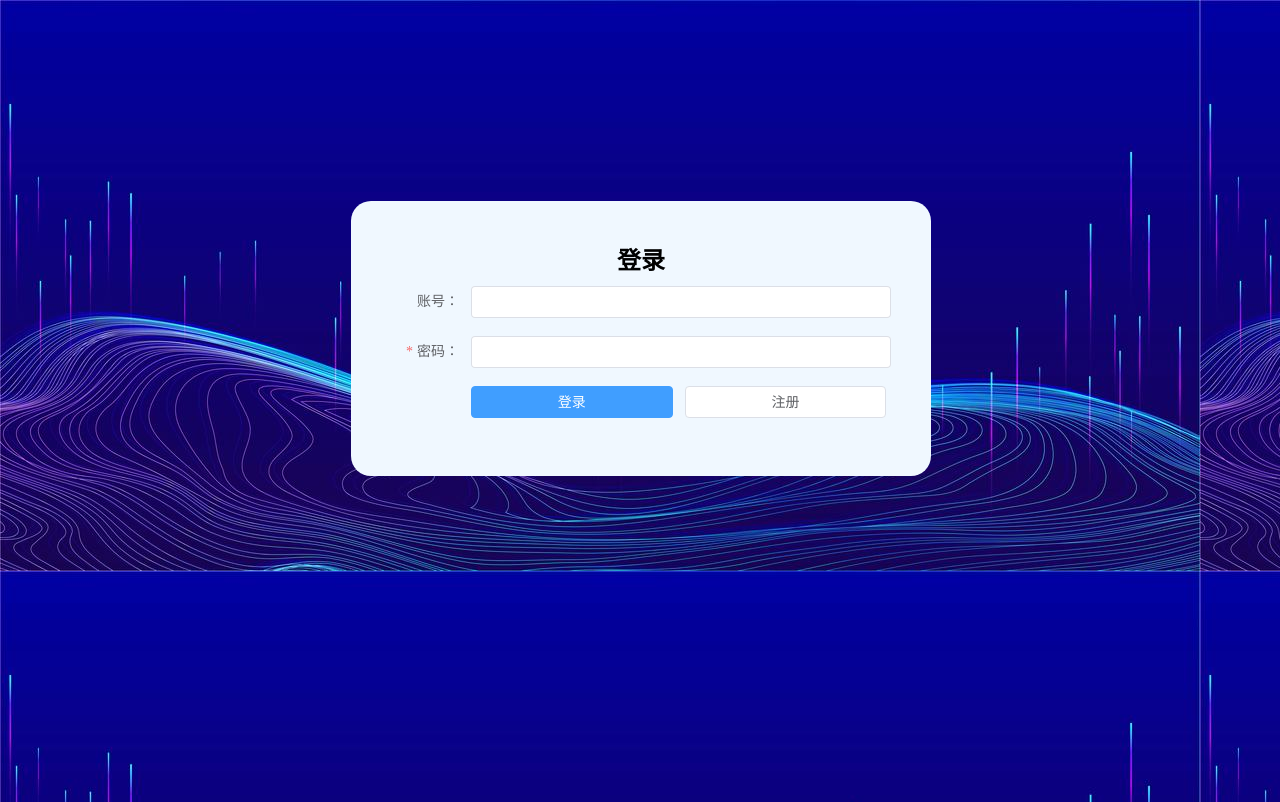
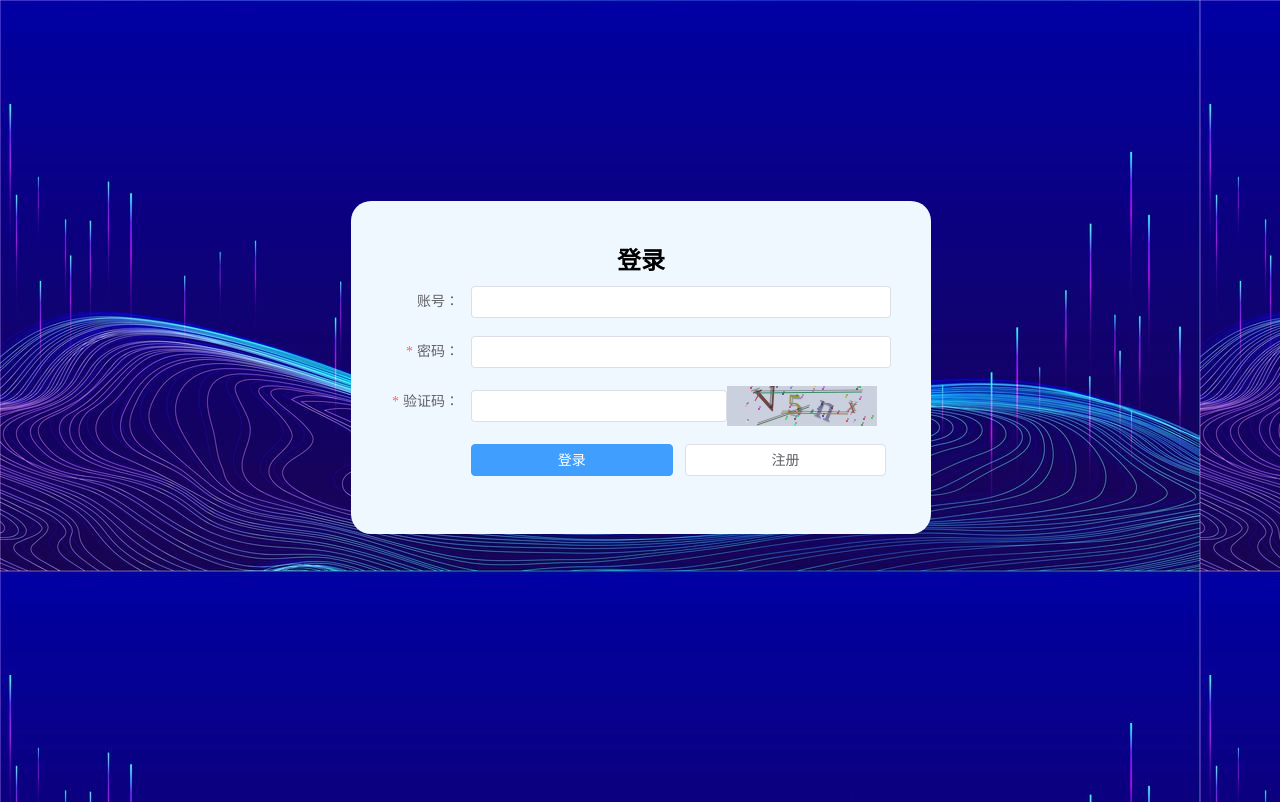
Before and after one commit to MainClassxxx/Login, a Vue app: page /login in a window 1280 px wide. Built offline with nearby package versions, Linux system fonts and the light colour scheme.

Commit message:
登录添加验证码

```diff
--- a/src/type/login.ts
+++ b/src/type/login.ts
@@ -2,12 +2,15 @@
 export interface LoginFromInt{
     uname:string
     password:string
+    captcha:string
+
 }
 //定义类,导出
 export class LoginData {
     //实例化
     ruleForm:LoginFromInt={
         uname:"",
-        password:""
+        password:"",
+        captcha:""
     }
 }
--- a/src/views/LoginView.vue
+++ b/src/views/LoginView.vue
@@ -8,6 +8,16 @@
             </el-form-item>
             <el-form-item label="密码：" prop="password">
                 <el-input v-model="ruleForm.password" type="password" autocomplete="off" />
+            </el-form-item>
+            <el-form-item label="验证码：" prop="captcha" class="CharacterVerification">
+                <el-input v-model="ruleForm.captcha" type="captcha" autocomplete="off" style="width: 61%;"/>
+                <canvas
+                    @click="refresh"
+                    :width="width"
+                    :height="height"
+                    ref="verifyCanvas"
+                    :style="{cursor:'pointer'}"
+                ></canvas>
             </el-form-item>
             <el-form-item>
                 <el-button type="primary" @click="submitForm(ruleFormRef)" class="login_btn">
@@ -21,7 +31,7 @@
 
 <script lang="ts">
 import { reactive } from 'vue';
-import { defineComponent } from 'vue';
+import { defineComponent,onMounted} from 'vue';
 import { toRefs,ref} from 'vue';
 import {LoginData } from '../type/login';
 import type { FormInstance, FormRules } from 'element-plus'
@@ -30,7 +40,23 @@ import { useRouter } from 'vue-router';
 import { pushScopeId } from 'vue';
 
 export default defineComponent({
-    setup () {
+
+    name: "CharacterVerification",
+    props: {
+        width: {
+            type: Number,
+            default: 150,
+        },
+        height: {
+            type: Number,
+            default: 40,
+        },
+        type: {
+            type: String,
+            default: "blend", //图形验证码默认类型blend:数字字母混合类型、number:纯数字、letter:纯字母
+        },
+    },
+    setup (props, { expose }) {
 
         const data=reactive(new LoginData());
         const rules = {
@@ -42,13 +68,19 @@ export default defineComponent({
                     { required: true, message: '请输入密码', trigger: 'blur' },
                     { min: 3, max: 10, message: '密码长度为 3 to 10', trigger: 'blur' },
                 ],
+                captcha:[
+                    { required: true, message: '请输入验证码', trigger: 'blur' },
+                    { min: 4, max: 4, message: '验证码错误', trigger: 'blur' },
+
+                ]
         };
 
         //登录
         const ruleFormRef = ref<FormInstance>()
         const router=useRouter();
         const submitForm = (formEl: FormInstance | undefined) => {
-            if (!formEl) return;
+            if(validate(data.ruleForm.captcha)){
+                if (!formEl) return;
             //对表单的内容进行验证
             //valid布尔类型，true验证成功，反之失败
             formEl.validate((valid) => {
@@ -67,13 +99,135 @@ export default defineComponent({
                 }
             });
             // console.log(formEl)
+            }else{
+
+                alert("验证码错误！")
+            }
+
         }
         const redirectsForm = () => {
             router.push('/register')
         }
 
+        //图形验证码
+        const numArr = "0,1,2,3,4,5,6,7,8,9".split(",");
+        const letterArr =
+            "a,b,c,d,e,f,g,h,i,j,k,l,m,n,o,p,q,r,s,t,u,v,w,x,y,z,A,B,C,D,E,F,G,H,I,J,K,L,M,N,O,P,Q,R,S,T,U,V,W,X,Y,Z".split(
+                ","
+            );
+        const code = ref("");
+        const CharacterVerification = ref<HTMLDivElement | null>(null);
+        const verifyCanvas = ref<HTMLCanvasElement | null>(null);
+        // 生成验证码
+        let ctx;
+        onMounted(() => {
+            refresh();
+        })
+        const refresh = () => {
+            code.value = "";
+            if (verifyCanvas.value?.getContext) {
+                ctx = verifyCanvas.value.getContext("2d") as CanvasRenderingContext2D;
+            } else {
+                return;
+            }
+
+            ctx.textBaseline = "middle";
+
+            ctx.fillStyle = randomColor(180, 240);
+            ctx.fillRect(0, 0, props.width, props.height);
+
+            let  txtArr;
+            if (props.type == "blend") {
+                //判断验证码类型
+                txtArr = numArr.concat(letterArr);
+            } else if (props.type == "number") {
+                txtArr = numArr;
+            } else {
+                txtArr = letterArr;
+            }
+
+            for (var i = 1; i <= 4; i++) {
+                var txt = txtArr[randomNum(0, txtArr.length)];
+                code.value += txt;
+                ctx.font = randomNum(props.height / 2, props.height) + "px SimHei"; //随机生成字体大小
+                ctx.fillStyle = randomColor(50, 160); //随机生成字体颜色
+                ctx.shadowOffsetX = randomNum(-3, 3);
+                ctx.shadowOffsetY = randomNum(-3, 3);
+                ctx.shadowBlur = randomNum(-3, 3);
+                ctx.shadowColor = "rgba(0, 0, 0, 0.3)";
+                var x = (props.width / 5) * i;
+                var y = props.height / 2;
+                var deg = randomNum(-30, 30);
+                /**设置旋转角度和坐标原点**/
+                ctx.translate(x, y);
+                ctx.rotate((deg * Math.PI) / 180);
+                ctx.fillText(txt, 0, 0);
+                /**恢复旋转角度和坐标原点**/
+                ctx.rotate((-deg * Math.PI) / 180);
+                ctx.translate(-x, -y);
+            }
+            /**绘制干扰线**/
+            for (let i = 0; i < 4; i++) {
+                ctx.strokeStyle = randomColor(40, 180);
+                ctx.beginPath();
+                ctx.moveTo(randomNum(0, props.width), randomNum(0, props.height));
+                ctx.lineTo(randomNum(0, props.width), randomNum(0, props.height));
+                ctx.stroke();
+            }
+            /**绘制干扰点**/
+            for (let i = 0; i < props.width / 4; i++) {
+                ctx.fillStyle = randomColor(0, 255);
+                ctx.beginPath();
+                ctx.arc(
+                    randomNum(0, props.width),
+                    randomNum(0, props.height),
+                    1,
+                    0,
+                    2 * Math.PI
+                );
+                ctx.fill();
+            }
+        };
+
+        /**生成一个随机色**/
+        const randomColor = (min: number, max: number) => {
+            var r = randomNum(min, max);
+            var g = randomNum(min, max);
+            var b = randomNum(min, max);
+            return "rgb(" + r + "," + g + "," + b + ")";
+        };
+        /**生成一个随机数**/
+        const randomNum = (min: number, max: number) => {
+            return Math.floor(Math.random() * (max - min) + min);
+        };
+        /**验证验证码**/
+        const validate = (iptCode: string) => {
+            console.log("验证码：" + iptCode);
+
+            var newIptCode = iptCode.toLowerCase();
+            var v_code = code.value.toLowerCase();
+            if (newIptCode == v_code) {
+                return true;
+            } else {
+                refresh();
+                return false;
+            }
+        };
+
+        // 暴露方法
+        expose({ validate });
+
         //解构data使用属性
-        return {...toRefs(data),rules,ruleFormRef,submitForm,redirectsForm}
+        return { ...toRefs(data),
+            rules,
+            ruleFormRef,
+            submitForm,
+            redirectsForm,
+            CharacterVerification,
+            verifyCanvas,
+            refresh,
+            validate,
+        }
     }
 })
 </script>
@@ -91,7 +245,9 @@ export default defineComponent({
         background-color: aliceblue;
         padding: 40px;
         border-radius: 20px;
-    }
+        }
+
+
     .login_btn{
         width: 48%;
     }
```
